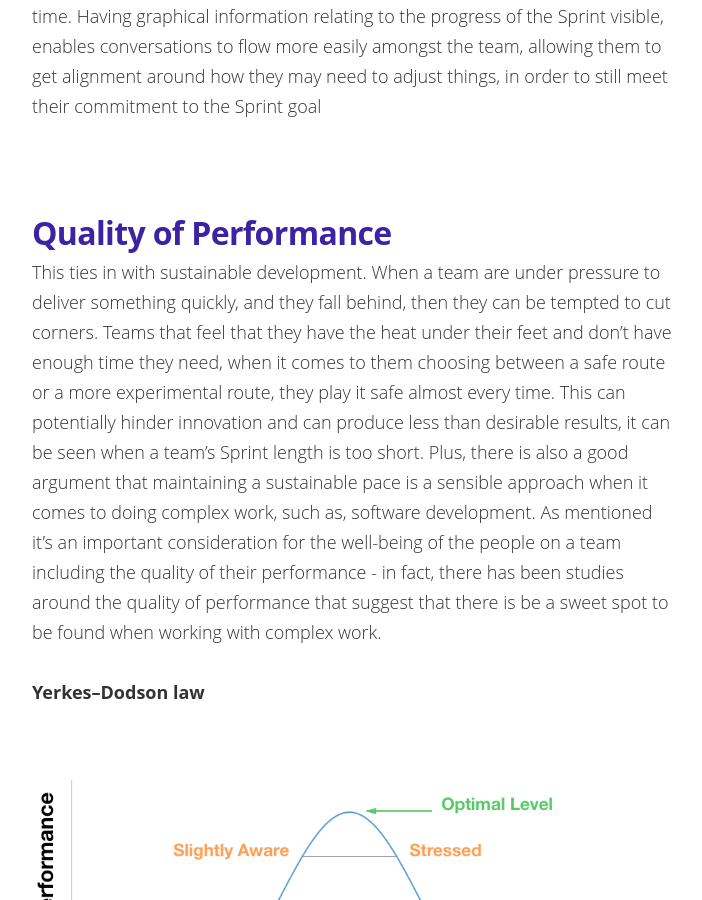
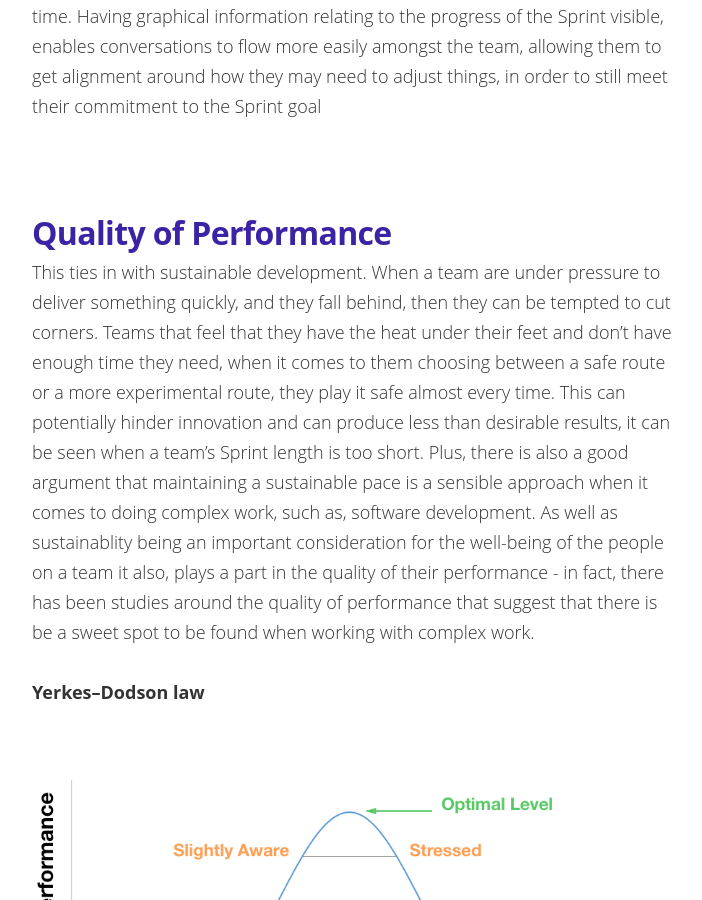
Before and after one commit to IamJackReed/JackReed, a Jekyll site: the page built from _posts/2018-12-02-pacing-&-sustainable-development.md, in a window 1280 px wide and 900 px high, scrolled down 2124 px. Shown: the whole window, without its empty margins (288-990 px from the left). Built offline with Jekyll 4.4.1, drawn with Linux system fonts in a browser that asks for light colours; nearby versions of some CDN libraries; some web fonts are replaced; comment, search, counter and statistics services are not loaded.

Commit message:
Update 2018-12-02-pacing-&-sustainable-development.md

```diff
--- a/_posts/2018-12-02-pacing-&-sustainable-development.md
+++ b/_posts/2018-12-02-pacing-&-sustainable-development.md
@@ -18,7 +18,7 @@
 <span style="color:#00000; text-align: justify; font-family: 'open sans'; text-align: 'justify'; font-size: 1em; font-size: 18px; font-weight: 200; hyphens: none;">Freedom within set boundaries and the flexibility to be able to change direction if necessary. This can become difficult when we strive for each team member to be 100% utilised, after all we can't possible have people just sitting around doing nothing now can we ...or can we? Some would say that there are situations where being able to just lean back in your chair, gaze out the window or up at the ceiling and daydream can be beneficial, this is probably true. Challenge arises when teams move at a pace that's not sustainable for them. If there hasn't been enough slack created, they become overloaded with work and if they then get blocked on anything and then pick up a something else to work on in the meantime, then that 'something' still remains not done and in progress. Work in progress (WIP) is a leading indicator and can help expose bottlenecks to the team, so they can do something about it while there is still time. Having graphical information relating to the progress of the Sprint visible, enables conversations to flow more easily amongst the team, allowing them to get alignment around how they may need to adjust things, in order to still meet their commitment to the Sprint goal
 
 # Quality of Performance
-<span style="color:#00000; text-align: justify; font-family: 'open sans'; text-align: 'justify'; font-size: 1em; font-size: 18px; font-weight: 200; hyphens: none;">This ties in with sustainable development. When a team are under pressure to deliver something quickly, and they fall behind, then they can be tempted to cut corners. Teams that feel that they have the heat under their feet and don't have enough time they need, when it comes to them choosing between a safe route or a more experimental route, they play it safe almost every time. This can potentially hinder innovation and can produce less than desirable results, it can be seen when a team’s Sprint length is too short. Plus, there is also a good argument that maintaining a sustainable pace is a sensible approach when it comes to doing complex work, such as, software development. As mentioned it’s an important consideration for the well-being of the people on a team including the quality of their performance - in fact, there has been studies around the quality of performance that suggest that there is be a sweet spot to be found when working with complex work.
+<span style="color:#00000; text-align: justify; font-family: 'open sans'; text-align: 'justify'; font-size: 1em; font-size: 18px; font-weight: 200; hyphens: none;">This ties in with sustainable development. When a team are under pressure to deliver something quickly, and they fall behind, then they can be tempted to cut corners. Teams that feel that they have the heat under their feet and don't have enough time they need, when it comes to them choosing between a safe route or a more experimental route, they play it safe almost every time. This can potentially hinder innovation and can produce less than desirable results, it can be seen when a team’s Sprint length is too short. Plus, there is also a good argument that maintaining a sustainable pace is a sensible approach when it comes to doing complex work, such as, software development. As well as sustainablity being an important consideration for the well-being of the people on a team it also, plays a part in the quality of their performance - in fact, there has been studies around the quality of performance that suggest that there is be a sweet spot to be found when working with complex work.
 
 <span style="color:#00000; font-family: 'open sans'; font-size: 1em; font-size: 18px; font-weight: 200; hyphens: none;">**Yerkes–Dodson law**
 
```
